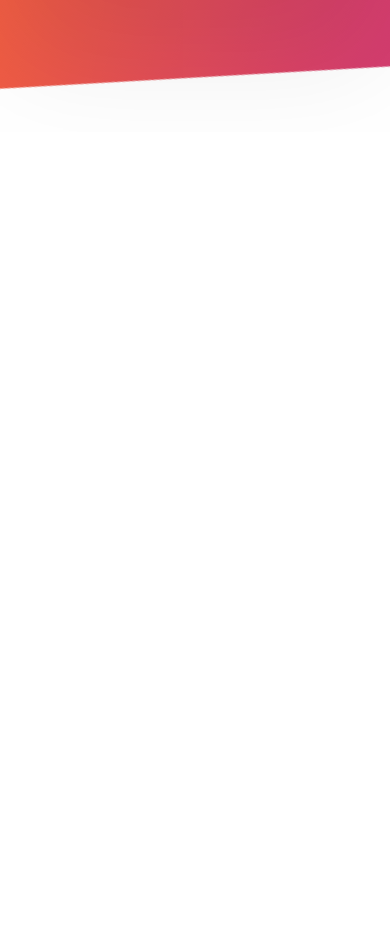
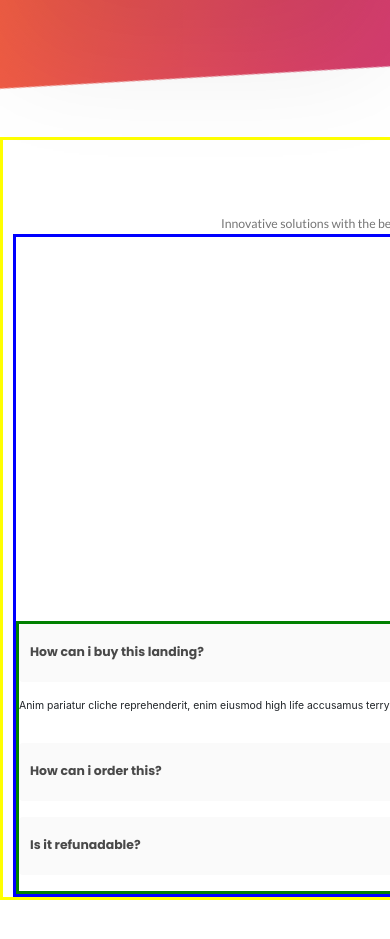
Before and after one commit to KeyToTech/StandupBotLanding, a React (Create React App) app: page / in a window 390 px wide. Shown: the part 9880-10819 px from the top of the page. Before the commit the page ends 10012 px from the top, so only its background shows below. Built offline with nearby package versions, Linux system fonts and the light colour scheme.

Commit message:
Made mobile scaling.

```diff
--- a/src/App.js
+++ b/src/App.js
@@ -27,8 +27,8 @@ class App extends Component {
         <Pricing />
         <Team />
         <ContactUs />
-        {/* <Question />
-        <Footer /> */}
+        <Question />
+        {/* <Footer /> */}
       </div>
     );
   }
--- a/src/question-section/Question.js
+++ b/src/question-section/Question.js
@@ -10,9 +10,6 @@ class Question extends Component {
 
         this.state = {
             accordion: [true, false, false],
-            // { open: false },
-            // { open: false },
-
         };
     }
 
@@ -30,8 +27,6 @@ class Question extends Component {
 
     render() {
         const { open } = this.state;
-        // const { openel2 } = this.state.collapse[1].open;
-        // const { openel3 } = this.state.collapse[2].open;
 
         return (
             <div className="section-question">
--- a/src/question-section/question.css
+++ b/src/question-section/question.css
@@ -1,4 +1,5 @@
 .section-question {
+    border: yellow solid;
     height: 620px;
     width: 1170px;
     margin: 0 auto;
@@ -13,10 +14,12 @@
 }
 
 .wrapper-main-contain {
+    border: blue solid;
     display: flex;
 }
 
 .accordion {
+    border: green solid;
     width: 600px;
     margin-top: 95px;
 }
@@ -31,7 +34,7 @@
 
 .alert-btn {
     background: #fafafa;
-    width: 555px;
+    width: 100%;
     display: flex;
     justify-content: space-between;
     padding: 20px 10px 20px 10px;
@@ -39,7 +42,7 @@
 
 .question {
     font-family: "Poppins";
-    font-size: 18px;
+    font-size: calc(12px + (18 - 12) * ((100vw - 768px) / (1920 - 768)));
     color: rgb(73, 73, 73);
     font-weight: bold;
     line-height: 1.2;
@@ -55,9 +58,53 @@
 }
 
 .collapse {
+    font-size: calc(10px + (16 - 10) * ((100vw - 768px) / (1920 - 768)));
     padding: 0px 10px 30px 0px;
 }
 
 .picture-cotainer-question {
+    border: red  solid;
     margin-top: 95px;
 }
+
+.image-question {
+
+}
+
+@media screen and (max-width: 1366px) {}
+
+@media screen and (max-width: 1280px) {
+    .section-question {
+        padding: 0 10px;
+    }
+}
+
+@media screen and (max-width: 1024px) {}
+
+@media screen and (max-width: 768px) {
+    .section-question {
+        height: auto;
+    }
+    .wrapper-main-contain {
+        flex-direction: column-reverse;
+        align-items: center;
+    }
+    .picture-cotainer-question {
+        margin-top: 95px;
+    }
+    .image-question {
+        width: calc(350px + (642 - 350) * ((100vw - 360px) / (768 - 360)));
+    }
+    .accordion {
+        margin-top: 0px;
+        width: 100%;
+    }
+    .question {
+        font-size: calc(12px + (18 - 12) * ((100vw - 360px) / (768 - 360)));
+    }
+    .collapse {
+        font-size: calc(10px + (16 - 10) * ((100vw - 360px) / (768 - 360)));
+    }
+}
+
+@media screen and (max-width: 480px) {}
```
